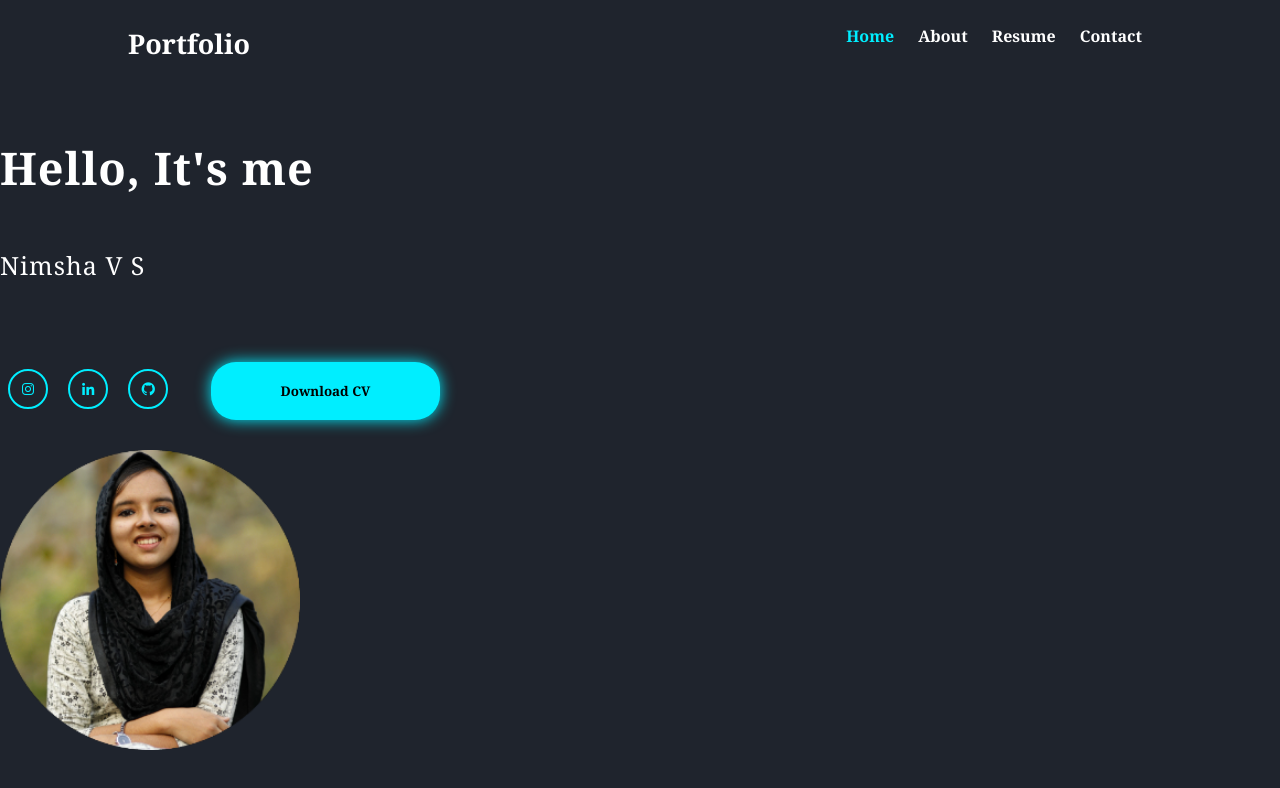
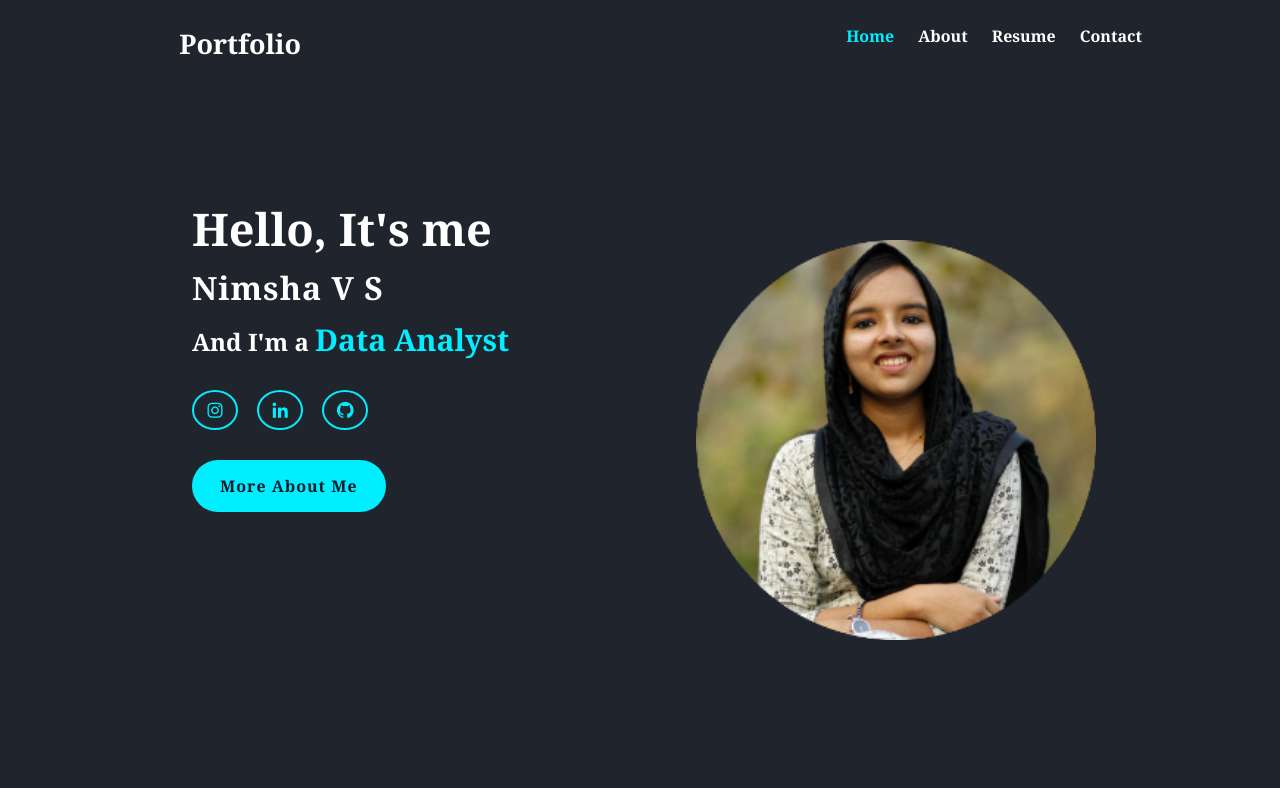
Before and after one commit to Nimshavs/Portfolio, a plain HTML site: page index.html in a window 1280 px wide. Drawn offline with nearby package versions, Linux system fonts and the light colour scheme.

Commit message:
third commit

```diff
--- a/css/menu.css
+++ b/css/menu.css
@@ -14,6 +14,7 @@ body{
 }
 .logo{
   font-size: 27px; color: #fff; text-decoration: none;
+  margin-left: 5%;
   font-weight: 600; cursor: default;
 }
 .navbar a {
@@ -33,38 +34,87 @@ body{
   justify-content: center;
   align-items: center;
 }
+.info-side{
+  padding: 5%;
+  margin-left: 10%;
+}
 .info-side h3{
-  font-size: 25px;
-  font-weight: 500; margin: 50px 0;
+  font-size: 32px;
+  font-weight: 700; margin: 10px 0;
   letter-spacing: 1px;
 }
 .info-side h1{
-  font-size: 45px; letter-spacing: 1px;
+  font-size: 45px;
+  font-weight: 700;
+  margin: -3px 0;
+}
+.info-side h2 span{
+  color: #0ef;
+  font-size: 30px;
   font-weight: 700;
 }
-.hero-img{
+image{
+  width: 50%;
+  height: 80%;
+  position: absolute;
+  bottom: 0;
   right: 100px;
 }
-.hero-img img{
-  width: 300px;
+.image img{
+  height: 50%;
+  position: absolute;
+  top: 30%;
+  left: 70%;
+  bottom: 0;
+  transform: translateX(-50%);
 }
-i{
-  position: relative; border: 2px solid #0ef;
-  padding: 10px; border-radius: 50%;
-  color: #0ef; margin: 0px 8px;
-  transition: 0.3ms;
+.home-sci a{
+  display: inline-flex; justify-content: center;
+  align-items: center; width: 46px; height: 40px;
+  background: transparent;
+  border: 2px solid #0ef; border-radius: 50%;
+  font-size: 20px; color: #0ef;
+  text-decoration: none;
+  margin: 30px 15px 30px 0;
 }
-i:hover{
+.home-sci a:hover{
+  background: #0ef;
+  color: #081b29;
   box-shadow: 0 0 20px #0ef;
 }
+.btn-box{
+  display: inline-block;
+  background: #0ef;
+  font-size: 16px;
+  color: #081b29;
+  letter-spacing: 1px;
+  padding: 15px 28px; border-radius: 40px;
+  text-decoration: none;
+  font-weight: 600;
 
-button{
-  background-color: #0ef; margin: 30px;
-  padding: 20px 70px; border: none;
-  border-radius: 25px; cursor: pointer;
-  font-weight: 700; transition: .3s;
-  box-shadow: 0 0 15px #0ef;
 }
-button :hover{
-  box-shadow: none;
+.btn-box:hover{
+  box-shadow: 0 0 5px cyan,0 0 25px cyan,
+  0 0 50px cyan,0 0 100px cyan,0 0 200px cyan;
 }
+.image1{
+  width: 50%;
+  height: 80%;
+  position: absolute;
+  bottom: 0;
+}
+.image1 img{
+  height: 60%;
+  position: absolute;
+  top: 50px;
+  left: 40%;
+  bottom: 0;
+  transform: translateX(-50%);
+}
+.section h1{
+  margin: 50%;
+}
+.section h1 span{
+  margin: 50%;
+}
+/*window property remove background*/
--- a/index.html
+++ b/index.html
@@ -15,9 +15,9 @@
         <a href="#" class="logo">Portfolio </a>
         <nav class="navbar">
             <a href="#" class="active">Home</a>
-            <a href="#">About</a>
-            <a href="#">Resume</a>
-            <a href="#">Contact</a>
+            <a href="about.html">About</a>
+            <a href="">Resume</a>
+            <a href="contact.html">Contact</a>
         </nav>
     </header>
 
@@ -25,16 +25,20 @@
         <div class="info-side">
             <h1>Hello, It's me </h1>
             <h3>Nimsha V S</h3>
+            <h2>And I'm a <span> Data Analyst</span></h1>
             <div class="home-sci">
                 <a href="#"><i class='bx bxl-instagram' ></i></a>
                 <a href="#"><i class='bx bxl-linkedin'></i></a>
-                <a href="#"><i class='bx bxl-github'></i></a>
-                <button class="btn">Download CV</button>
+                <a href="#"><i class='bx bxl-github'></i></a><br>
+
+                <!--<button class="btn">Download CV</button>-->
             </div>
-            <div class="hero-img">
+            <a href="about.html" class="btn-box">More About Me</a>
+            </div>
+
+            <div class="image">
                 <img src="My Pic.png" alt="my pic">
             </div>
-        </div>
 
 
 </body>
```
Also changed, not shown: about.html (+32 -12 lines).
